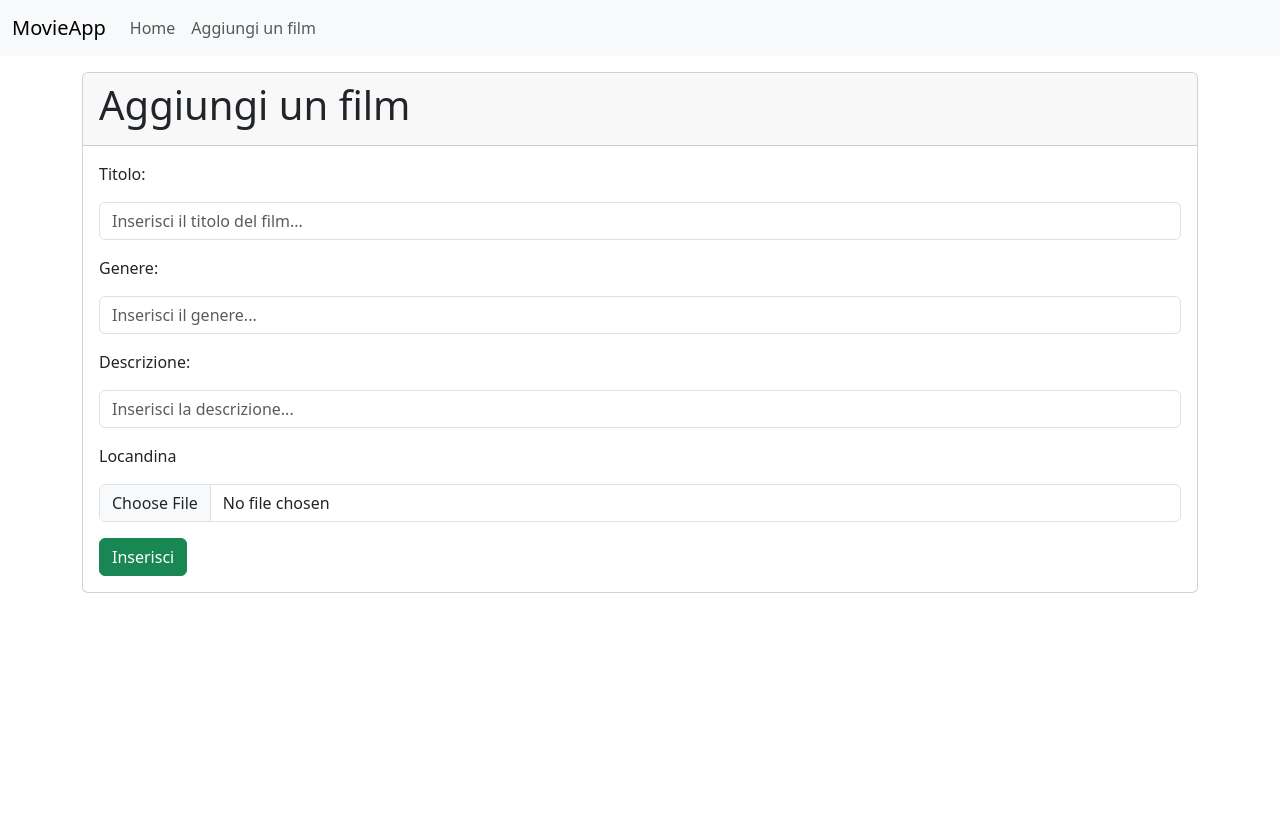
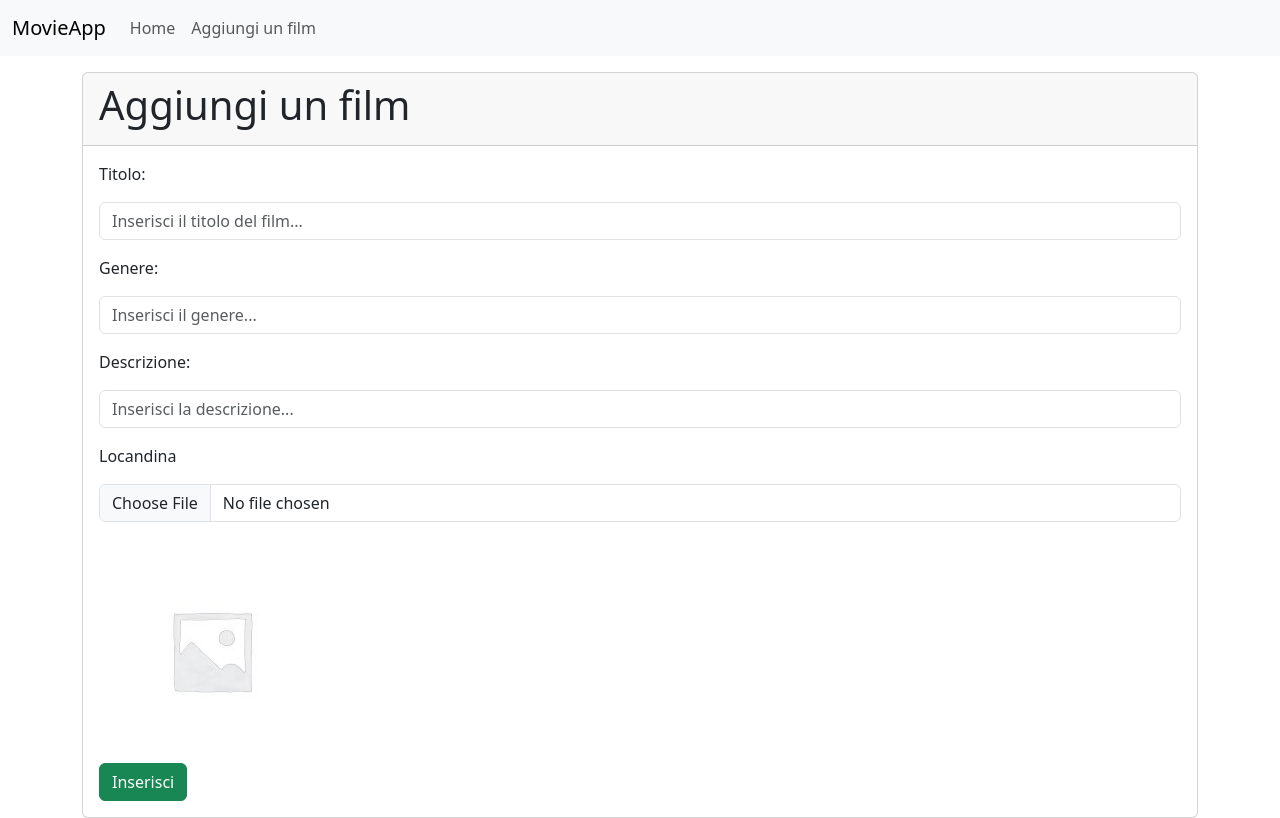
Before and after one commit to SimoneZampieri/webapp-react, a React (Vite) app: page /movies/create in a window 1280 px wide. Built offline with nearby package versions, Linux system fonts and the light colour scheme; no server answers.

Commit message:
Add image upload placeholder to NewMovie component

```diff
--- a/src/components/NewMovie.jsx
+++ b/src/components/NewMovie.jsx
@@ -13,11 +13,13 @@ const NewMovie = () => {
 
   const [formData, setFormData] = useState(initialData);
   const navigate = useNavigate();
+  const [placeHolder, setPlaceholder] = useState("/images.jpeg");
 
   const handleSetValue = (e) => {
     const { value, name } = e.target;
 
     if (name === "image") {
+      setPlaceholder(URL.createObjectURL(e.target.files[0]));
       setFormData((prev) => ({ ...prev, image: e.target.files[0] }));
     } else {
       setFormData((prev) => ({ ...prev, [name]: value }));
@@ -92,7 +94,9 @@ const NewMovie = () => {
               name="image"
               onChange={handleSetValue}
             />
+            <img src={placeHolder} alt="placeholder" className="placeholder" />
           </div>
+
           <button type="submit" className="btn btn-success">
             Inserisci
           </button>
```
Also changed, not shown: public/images.jpeg (added).
